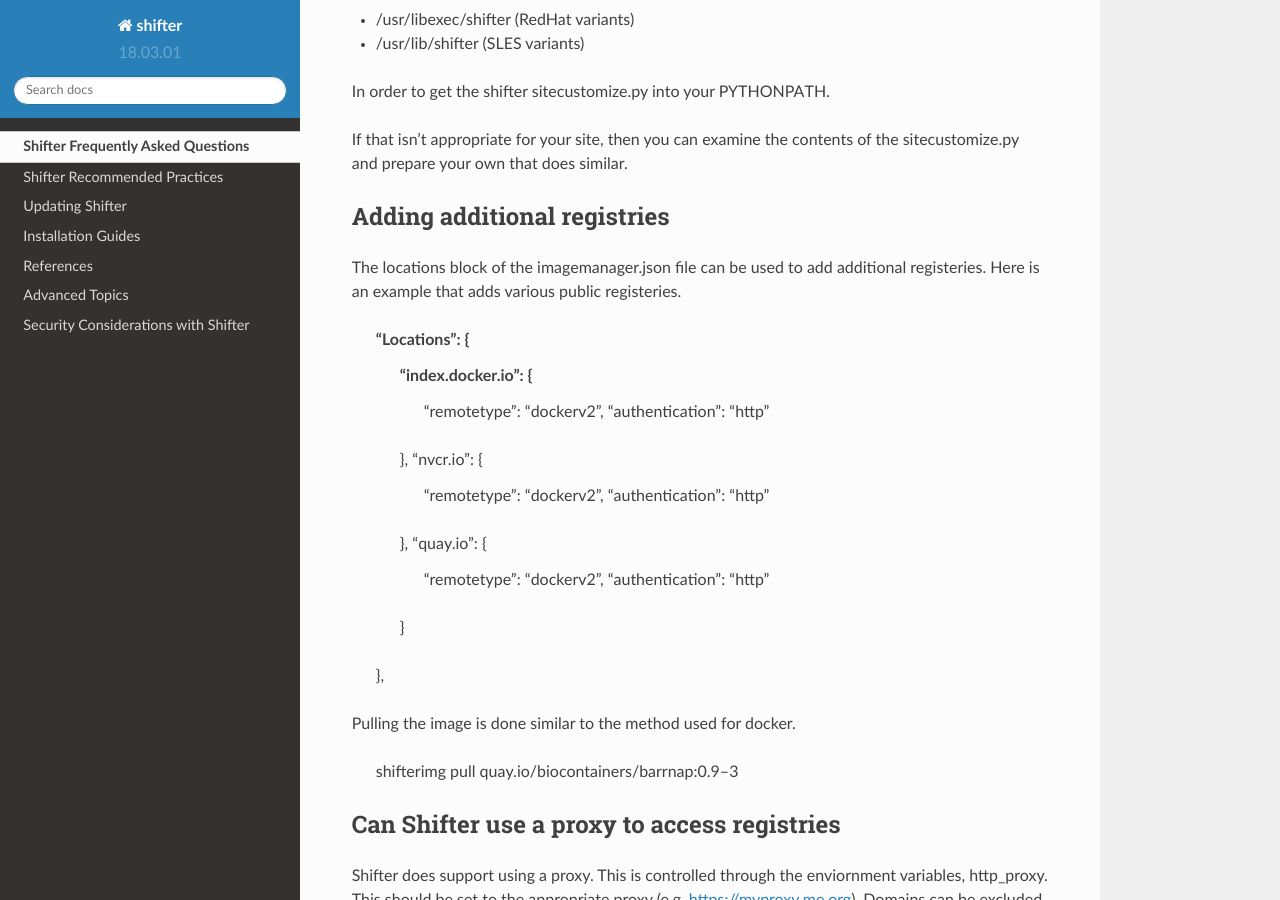
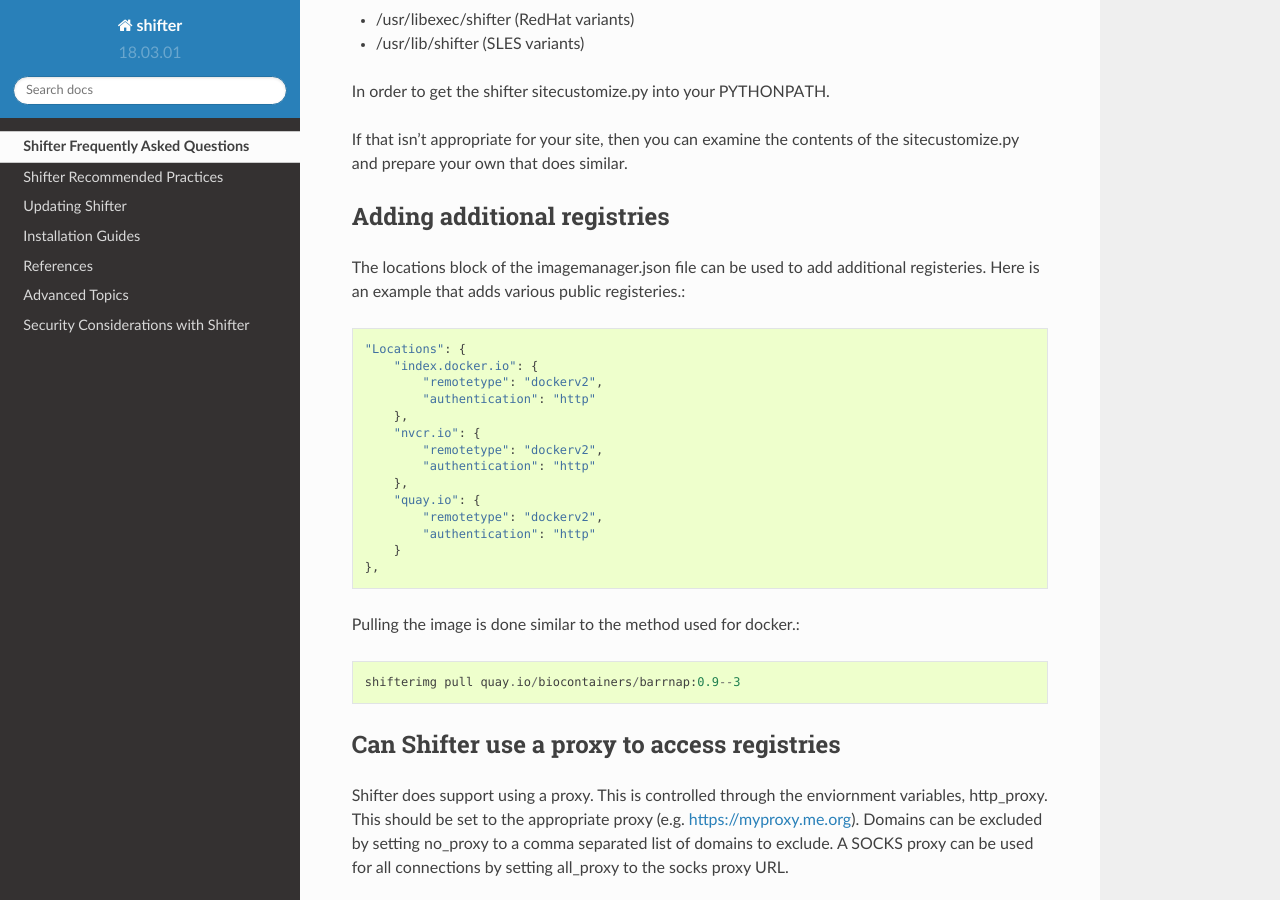
Before and after one commit to NERSC/shifter, a Sphinx documentation site: the page built from doc/faq.rst, in a window 1280 px wide and 900 px high, scrolled down 990 px. Built offline with Sphinx 7.4.7 and the Read the Docs theme 2.0.0, drawn with Linux system fonts in a browser that asks for light colours.

Commit message:
Fix formating

```diff
--- a/doc/faq.rst
+++ b/doc/faq.rst
@@ -48,7 +48,7 @@ the sitecustomize.py and prepare your own that does similar.
 Adding additional registries
 ----------------------------
 The locations block of the imagemanager.json file can be used to add additional
-registeries.  Here is an example that adds various public registeries.
+registeries.  Here is an example that adds various public registeries.::
 
     "Locations": {
         "index.docker.io": {
@@ -65,7 +65,7 @@ registeries.  Here is an example that adds various public registeries.
         }
     },
 
-Pulling the image is done similar to the method used for docker.
+Pulling the image is done similar to the method used for docker.::
 
     shifterimg pull quay.io/biocontainers/barrnap:0.9--3
 
```
